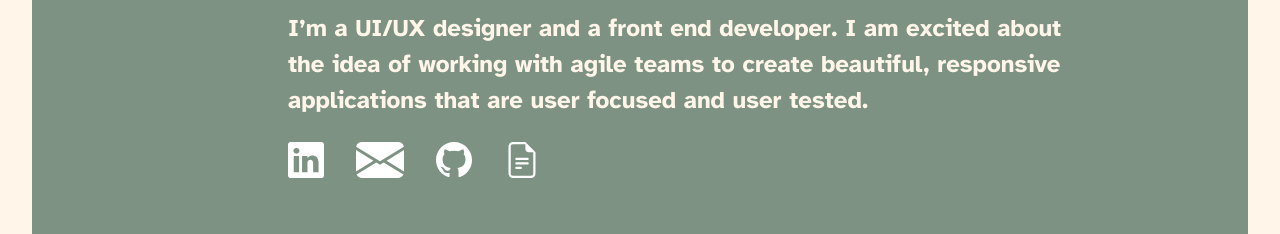
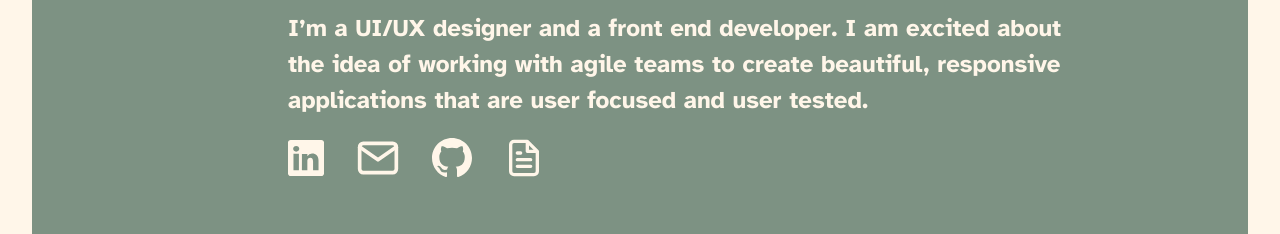
Before and after one commit to richieholsenback/richieholsenback.github.io, a React (Create React App) app: page / in a window 1280 px wide. Shown: the part 1040-1274 px from the top of the page. Built offline with nearby package versions, Linux system fonts and the light colour scheme.

Commit message:
icons updated to match theme

```diff
--- a/src/Components/Work/Greet.js
+++ b/src/Components/Work/Greet.js
@@ -25,29 +25,24 @@ export const GreetingSection = () => {
                         <div id="link-buttons" >
                             <div id="link" >
                                 <a href="https://www.linkedin.com/in/richie-holsenback/" target="_blank" rel="noreferrer">
-                                    <svg xmlns="http://www.w3.org/2000/svg" width="36" height="36" fill="white" class="bi bi-linkedin" viewBox="0 0 16 16">
-                                        <path d="M0 1.146C0 .513.526 0 1.175 0h13.65C15.474 0 16 .513 16 1.146v13.708c0 .633-.526 1.146-1.175 1.146H1.175C.526 16 0 15.487 0 14.854V1.146zm4.943 12.248V6.169H2.542v7.225h2.401zm-1.2-8.212c.837 0 1.358-.554 1.358-1.248-.015-.709-.52-1.248-1.342-1.248-.822 0-1.359.54-1.359 1.248 0 .694.521 1.248 1.327 1.248h.016zm4.908 8.212V9.359c0-.216.016-.432.08-.586.173-.431.568-.878 1.232-.878.869 0 1.216.662 1.216 1.634v3.865h2.401V9.25c0-2.22-1.184-3.252-2.764-3.252-1.274 0-1.845.7-2.165 1.193v.025h-.016a5.54 5.54 0 0 1 .016-.025V6.169h-2.4c.03.678 0 7.225 0 7.225h2.4z" />
+                                    <svg xmlns="http://www.w3.org/2000/svg" width="36" height="36" viewBox="0 0 24 24" fill="#FFF6E9"><path d="M22.23 0H1.77C.8 0 0 .77 0 1.72v20.56C0 23.23.8 24 1.77 24h20.46c.98 0 1.77-.77 1.77-1.72V1.72C24 .77 23.2 0 22.23 0zM7.27 20.1H3.65V9.24h3.62V20.1zM5.47 7.76h-.03c-1.22 0-2-.83-2-1.87 0-1.06.8-1.87 2.05-1.87 1.24 0 2 .8 2.02 1.87 0 1.04-.78 1.87-2.05 1.87zM20.34 20.1h-3.63v-5.8c0-1.45-.52-2.45-1.83-2.45-1 0-1.6.67-1.87 1.32-.1.23-.11.55-.11.88v6.05H9.28s.05-9.82 0-10.84h3.63v1.54a3.6 3.6 0 0 1 3.26-1.8c2.39 0 4.18 1.56 4.18 4.89v6.21z" />
                                     </svg>
                                 </a>
                                 <a href="mailto:richieholsenback@gmail.com" target="_blank" rel="noreferrer">
-                                    <svg xmlns="http://www.w3.org/2000/svg" width="48" height="48" fill="white" class="bi bi-envelope-fill" viewBox="0 0 16 16">
-                                        <path d="M.05 3.555A2 2 0 0 1 2 2h12a2 2 0 0 1 1.95 1.555L8 8.414.05 3.555zM0 4.697v7.104l5.803-3.558L0 4.697zM6.761 8.83l-6.57 4.027A2 2 0 0 0 2 14h12a2 2 0 0 0 1.808-1.144l-6.57-4.027L8 9.586l-1.239-.757zm3.436-.586L16 11.801V4.697l-5.803 3.546z" />
+                                    <svg xmlns="http://www.w3.org/2000/svg" width="44" height="44" viewBox="0 0 24 24" fill="none" stroke=" #FFF6E9" strokeWidth="2" strokeLinecap="round" strokeLinejoin="round"><path d="M4 4h16c1.1 0 2 .9 2 2v12c0 1.1-.9 2-2 2H4c-1.1 0-2-.9-2-2V6c0-1.1.9-2 2-2z"></path><polyline points="22,6 12,13 2,6"></polyline>
                                     </svg>
                                 </a>
                                 <a href="https://github.com/richieholsenback" target="_blank" rel="noreferrer">
-                                    <svg xmlns="http://www.w3.org/2000/svg" width="36" height="36" fill="white" class="bi bi-github" viewBox="0 0 16 16">
+                                    <svg xmlns="http://www.w3.org/2000/svg" width="40" height="40" fill=" #FFF6E9" class="bi bi-github" viewBox="0 0 16 16">
                                         <path d="M8 0C3.58 0 0 3.58 0 8c0 3.54 2.29 6.53 5.47 7.59.4.07.55-.17.55-.38 0-.19-.01-.82-.01-1.49-2.01.37-2.53-.49-2.69-.94-.09-.23-.48-.94-.82-1.13-.28-.15-.68-.52-.01-.53.63-.01 1.08.58 1.23.82.72 1.21 1.87.87 2.33.66.07-.52.28-.87.51-1.07-1.78-.2-3.64-.89-3.64-3.95 0-.87.31-1.59.82-2.15-.08-.2-.36-1.02.08-2.12 0 0 .67-.21 2.2.82.64-.18 1.32-.27 2-.27.68 0 1.36.09 2 .27 1.53-1.04 2.2-.82 2.2-.82.44 1.1.16 1.92.08 2.12.51.56.82 1.27.82 2.15 0 3.07-1.87 3.75-3.65 3.95.29.25.54.73.54 1.48 0 1.07-.01 1.93-.01 2.2 0 .21.15.46.55.38A8.012 8.012 0 0 0 16 8c0-4.42-3.58-8-8-8z" />
                                     </svg>
                                 </a>
                                 <a href={resume} target="_blank" rel="noreferrer">
-                                    <svg xmlns="http://www.w3.org/2000/svg" width="36" height="36" fill="white" class="bi bi-file-earmark-text" viewBox="0 0 16 16">
-                                        <path d="M5.5 7a.5.5 0 0 0 0 1h5a.5.5 0 0 0 0-1h-5zM5 9.5a.5.5 0 0 1 .5-.5h5a.5.5 0 0 1 0 1h-5a.5.5 0 0 1-.5-.5zm0 2a.5.5 0 0 1 .5-.5h2a.5.5 0 0 1 0 1h-2a.5.5 0 0 1-.5-.5z" />
-                                        <path d="M9.5 0H4a2 2 0 0 0-2 2v12a2 2 0 0 0 2 2h8a2 2 0 0 0 2-2V4.5L9.5 0zm0 1v2A1.5 1.5 0 0 0 11 4.5h2V14a1 1 0 0 1-1 1H4a1 1 0 0 1-1-1V2a1 1 0 0 1 1-1h5.5z" />
-                                    </svg>
+                                    <svg xmlns="http://www.w3.org/2000/svg" width="40" height="40" viewBox="0 0 24 24" fill="none" stroke=" #FFF6E9" strokeWidth="2" strokeLinecap="round" strokeLinejoin="round"><path d="M14 2H6a2 2 0 0 0-2 2v16c0 1.1.9 2 2 2h12a2 2 0 0 0 2-2V8l-6-6z" /><path d="M14 3v5h5M16 13H8M16 17H8M10 9H8" /></svg>
                                 </a>
                             </div>
                             <div id="button" >
-                            {/* <Button size="xl" id="btn">See My Work</Button> */}
+                                {/* <Button size="xl" id="btn">See My Work</Button> */}
                             </div>
                         </div>
                     </div>
@@ -58,7 +53,7 @@ export const GreetingSection = () => {
                     <Row className="project-section" fluid>
                         <Col id="project-card-container" >
 
-                        <Link to="/laugh-track" id="project-card">
+                            <Link to="/laugh-track" id="project-card">
                                 <Image id="project-pics" src={LTphoto} width="85%" height="auto" />
                                 <h4 className="project-name">Laugh Track</h4>
                             </Link>
@@ -66,14 +61,14 @@ export const GreetingSection = () => {
                         </Col>
                         <Col id="project-card-container" >
 
-                        <Link to="/cohort-site" id="project-card">
+                            <Link to="/cohort-site" id="project-card">
                                 <Image id="project-pics" src={LTphoto} width="85%" height="auto" />
                                 <h4 className="project-name">Cohort 43 Class Site</h4>
                             </Link>
 
                         </Col>
                         <Col id="project-card-container" >
-                        <Link to="/cohort-site" id="project-card">
+                            <Link to="/cohort-site" id="project-card">
 
                                 <Image id="project-pics" src={LTphoto} width="85%" height="auto" />
                                 <h4 className="project-name">Final Capstone</h4>
```
Also changed, not shown: 1 other file (tests, documents, lock files or other folders).
